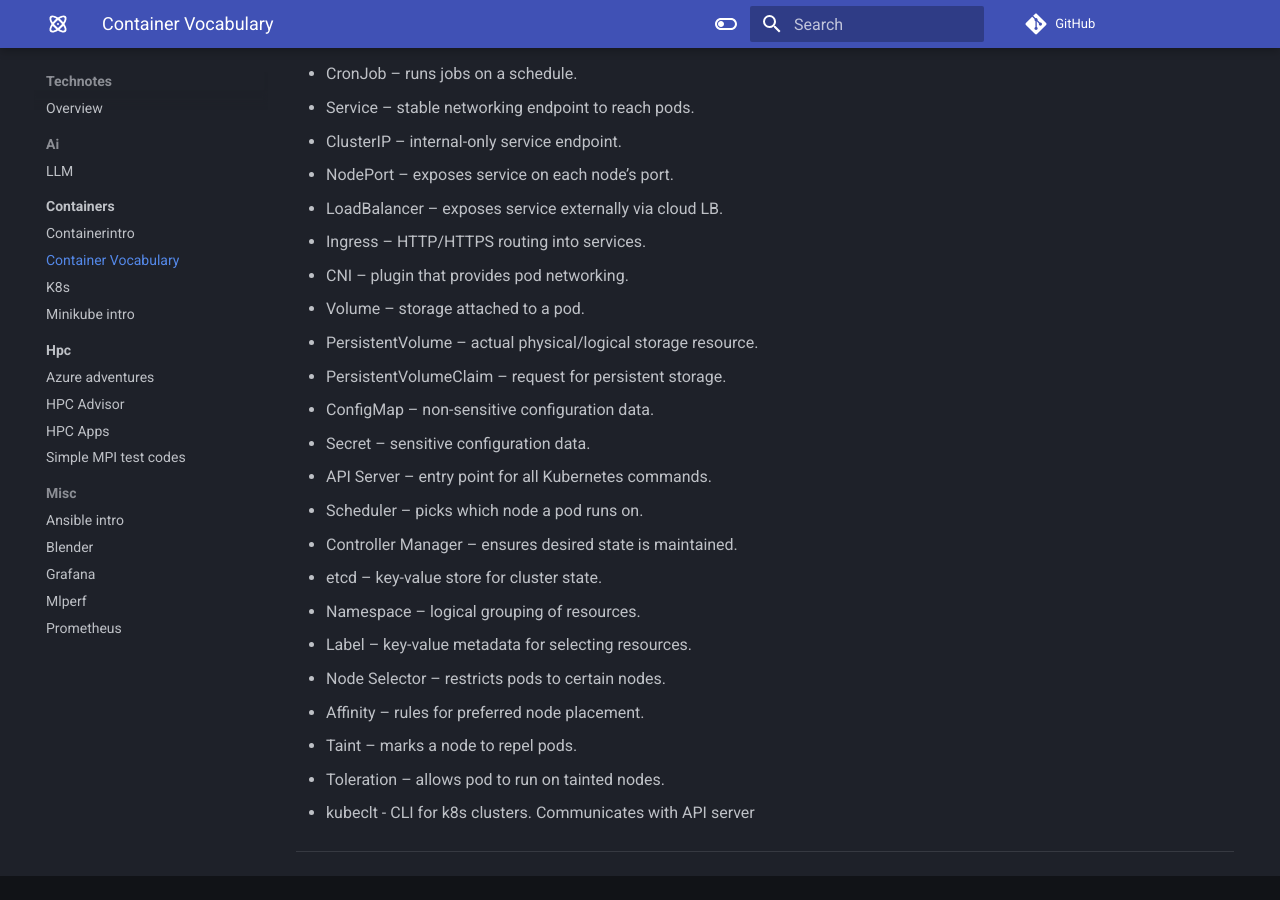
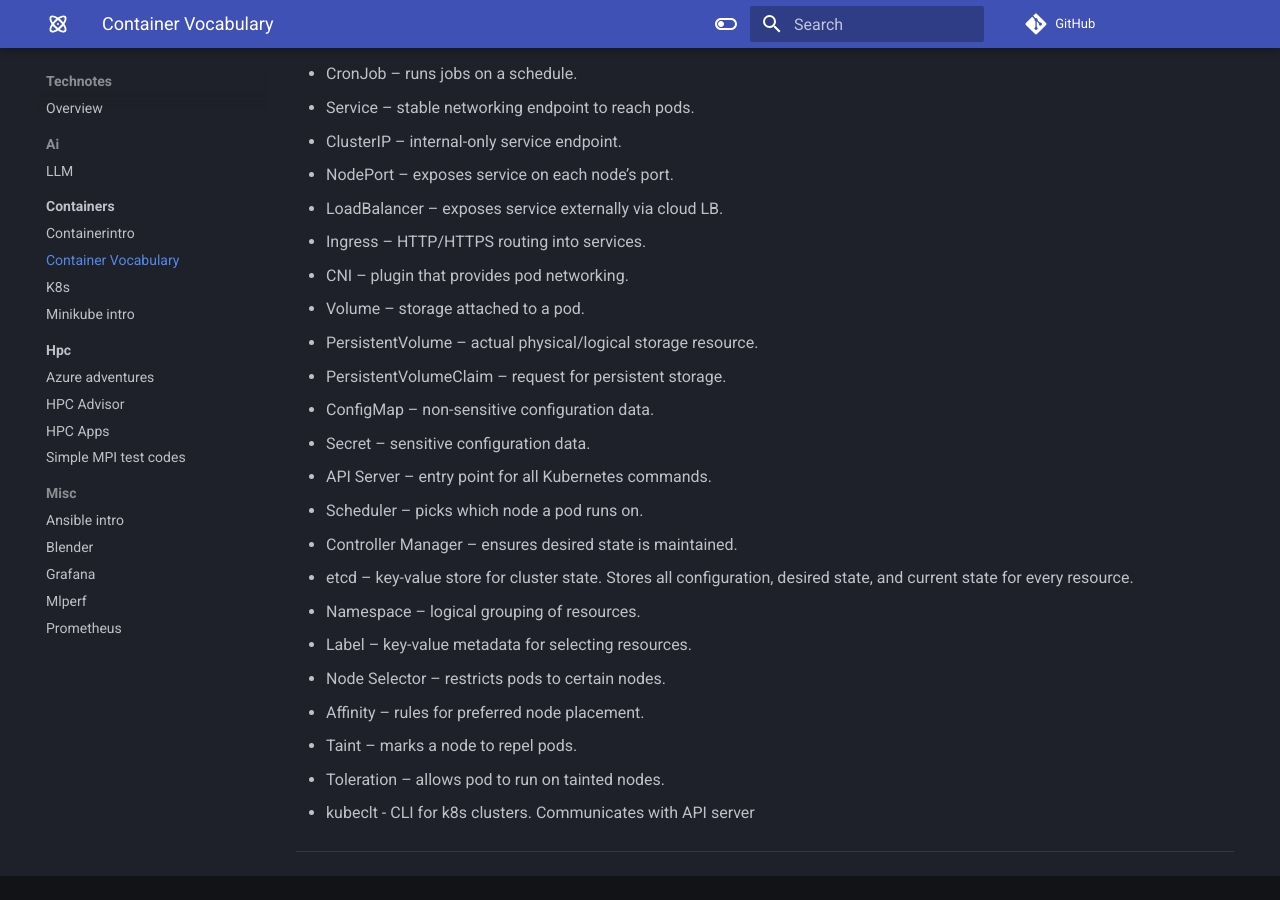
Before and after one commit to marconetto/technotes, an MkDocs documentation site: the page built from docs/containers/containervocabulary.md, in a window 1280 px wide and 900 px high, scrolled down 555 px. Built offline with MkDocs 1.6.1 and Material for MkDocs 9.7.7, drawn with Linux system fonts in a browser that asks for light colours; comment, search, counter and statistics services are not loaded.

Commit message:
update container vocabulary

```diff
--- a/docs/containers/containervocabulary.md
+++ b/docs/containers/containervocabulary.md
@@ -31,7 +31,7 @@ containers
 - API Server – entry point for all Kubernetes commands.
 - Scheduler – picks which node a pod runs on.
 - Controller Manager – ensures desired state is maintained.
-- etcd – key-value store for cluster state.
+- etcd – key-value store for cluster state. Stores all configuration, desired state, and current state for every resource.
 - Namespace – logical grouping of resources.
 - Label – key-value metadata for selecting resources.
 - Node Selector – restricts pods to certain nodes.
```
